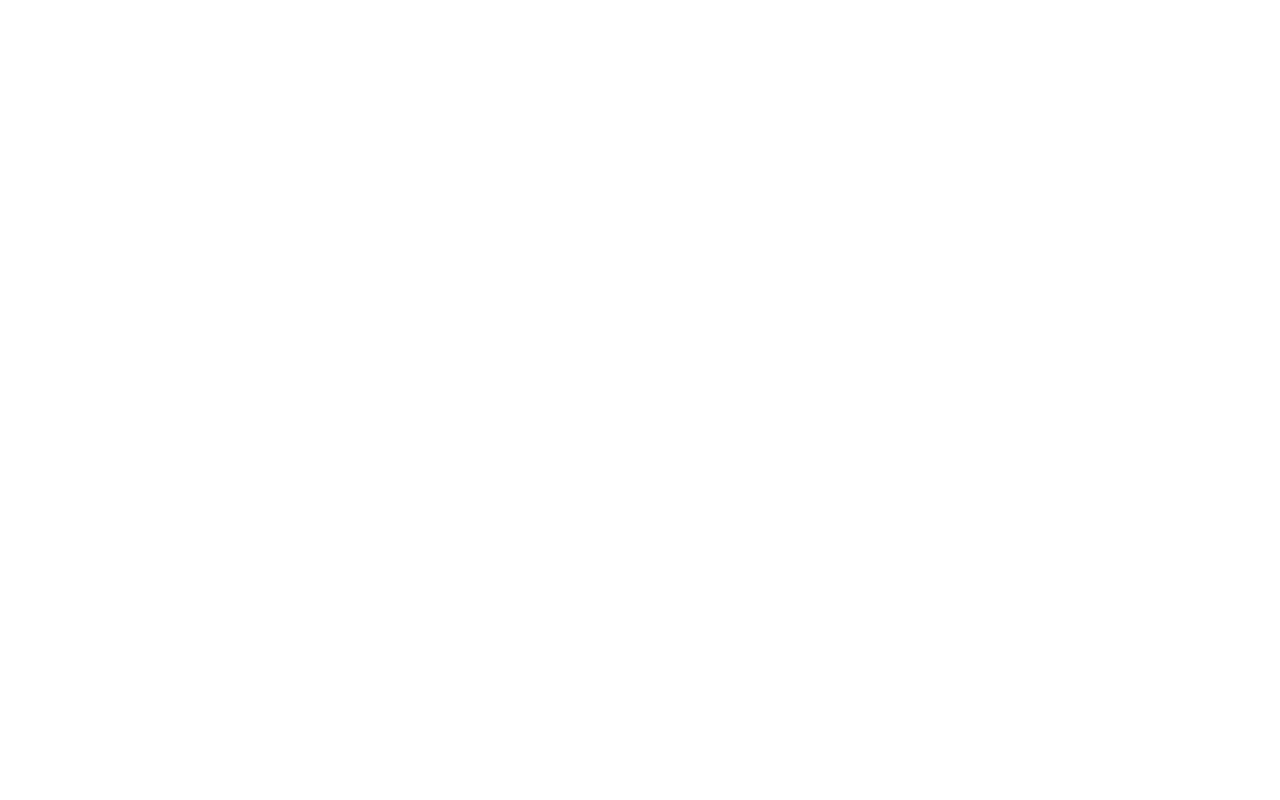
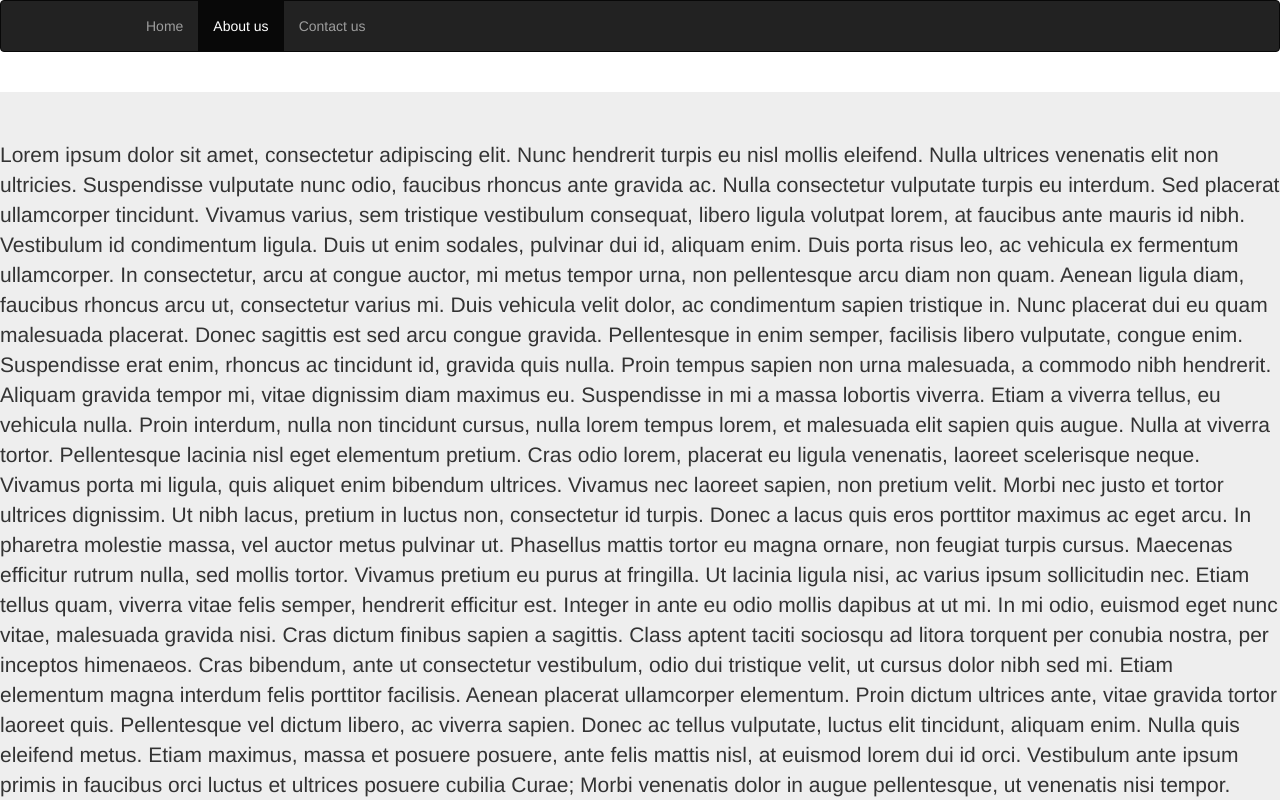
Before and after one commit to taranjit91/comp308-lab2, a website: page views/contact.html in a window 1280 px wide. Shown: the top 800 px of the page. Drawn offline with nearby package versions, Linux system fonts and the light colour scheme.

Commit message:
html pages added

```diff
--- a/views/about.html
+++ b/views/about.html
@@ -0,0 +1,24 @@
+<html>
+<head>
+<link rel="stylesheet" href="http://maxcdn.bootstrapcdn.com/bootstrap/3.3.1/css/bootstrap.min.css">
+</head>
+<body>
+  <div>
+  <div>
+  <nav class="navbar navbar-inverse" role="navigation" style="padding-left:130px;">
+         <ul class="nav navbar-nav">
+        <li><a href="/">Home</a></li>
+        <li class="active"><a href="/about">About us<span class="sr-only">(current)</span></a></li>
+        <li><a href="/contact">Contact us</a></li>
+      </ul>
+</nav>
+</div>
+  <br/>
+  <div class="jumbotron">
+  <p>
+   Lorem Ipsum is simply dummy text of the printing and typesetting industry. Lorem Ipsum has been the industry's standard dummy text ever since the 1500s, when an unknown printer took a galley of type and scrambled it to make a type specimen book. It has survived not only five centuries, but also the leap into electronic typesetting, remaining essentially unchanged. It was popularised in the 1960s with the release of Letraset sheets containing Lorem Ipsum passages, and more recently with desktop publishing software like Aldus PageMaker including versions of Lorem Ipsum.
+  </p>
+</div>
+  </div>
+</body>
+</html>
--- a/views/contact.html
+++ b/views/contact.html
@@ -0,0 +1,32 @@
+<html>
+<head>
+<link rel="stylesheet" href="http://maxcdn.bootstrapcdn.com/bootstrap/3.3.1/css/bootstrap.min.css">
+</head>
+<body>
+  <div>
+  <div>
+  <nav class="navbar navbar-inverse" role="navigation" style="padding-left:130px;">
+         <ul class="nav navbar-nav">
+        <li><a href="/">Home</a></li>
+        <li class="active"><a href="/about">About us<span class="sr-only">(current)</span></a></li>
+        <li><a href="/contact">Contact us</a></li>
+      </ul>
+</nav>
+</div>
+  <br/>
+  <div class="jumbotron">
+  <p>
+      Lorem ipsum dolor sit amet, consectetur adipiscing elit. Nunc hendrerit turpis eu nisl mollis eleifend. Nulla ultrices venenatis elit non ultricies. Suspendisse vulputate nunc odio, faucibus rhoncus ante gravida ac. Nulla consectetur vulputate turpis eu interdum. Sed placerat ullamcorper tincidunt. Vivamus varius, sem tristique vestibulum consequat, libero ligula volutpat lorem, at faucibus ante mauris id nibh. Vestibulum id condimentum ligula.
+
+Duis ut enim sodales, pulvinar dui id, aliquam enim. Duis porta risus leo, ac vehicula ex fermentum ullamcorper. In consectetur, arcu at congue auctor, mi metus tempor urna, non pellentesque arcu diam non quam. Aenean ligula diam, faucibus rhoncus arcu ut, consectetur varius mi. Duis vehicula velit dolor, ac condimentum sapien tristique in. Nunc placerat dui eu quam malesuada placerat. Donec sagittis est sed arcu congue gravida. Pellentesque in enim semper, facilisis libero vulputate, congue enim. Suspendisse erat enim, rhoncus ac tincidunt id, gravida quis nulla. Proin tempus sapien non urna malesuada, a commodo nibh hendrerit. Aliquam gravida tempor mi, vitae dignissim diam maximus eu. Suspendisse in mi a massa lobortis viverra. Etiam a viverra tellus, eu vehicula nulla. Proin interdum, nulla non tincidunt cursus, nulla lorem tempus lorem, et malesuada elit sapien quis augue. Nulla at viverra tortor. Pellentesque lacinia nisl eget elementum pretium.
+
+Cras odio lorem, placerat eu ligula venenatis, laoreet scelerisque neque. Vivamus porta mi ligula, quis aliquet enim bibendum ultrices. Vivamus nec laoreet sapien, non pretium velit. Morbi nec justo et tortor ultrices dignissim. Ut nibh lacus, pretium in luctus non, consectetur id turpis. Donec a lacus quis eros porttitor maximus ac eget arcu. In pharetra molestie massa, vel auctor metus pulvinar ut. Phasellus mattis tortor eu magna ornare, non feugiat turpis cursus. Maecenas efficitur rutrum nulla, sed mollis tortor.
+
+Vivamus pretium eu purus at fringilla. Ut lacinia ligula nisi, ac varius ipsum sollicitudin nec. Etiam tellus quam, viverra vitae felis semper, hendrerit efficitur est. Integer in ante eu odio mollis dapibus at ut mi. In mi odio, euismod eget nunc vitae, malesuada gravida nisi. Cras dictum finibus sapien a sagittis. Class aptent taciti sociosqu ad litora torquent per conubia nostra, per inceptos himenaeos. Cras bibendum, ante ut consectetur vestibulum, odio dui tristique velit, ut cursus dolor nibh sed mi. Etiam elementum magna interdum felis porttitor facilisis. Aenean placerat ullamcorper elementum. Proin dictum ultrices ante, vitae gravida tortor laoreet quis. Pellentesque vel dictum libero, ac viverra sapien.
+
+Donec ac tellus vulputate, luctus elit tincidunt, aliquam enim. Nulla quis eleifend metus. Etiam maximus, massa et posuere posuere, ante felis mattis nisl, at euismod lorem dui id orci. Vestibulum ante ipsum primis in faucibus orci luctus et ultrices posuere cubilia Curae; Morbi venenatis dolor in augue pellentesque, ut venenatis nisi tempor. Proin dignissim orci et nunc lobortis imperdiet. Donec feugiat felis magna, tempus consectetur purus molestie pulvinar. Vestibulum vitae dui nec magna lacinia pretium a vitae enim. Nulla eu purus arcu.
+  </p>
+</div>
+  </div>
+</body>
+</html>
```
Also changed, not shown: views/index.html (+11 -3 lines), 1 other file.
